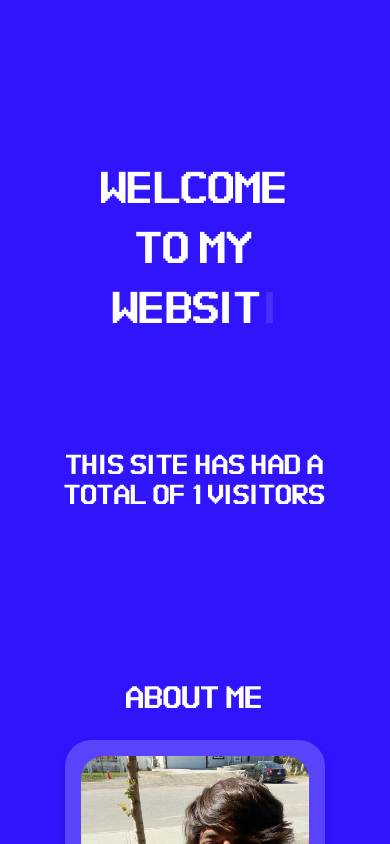
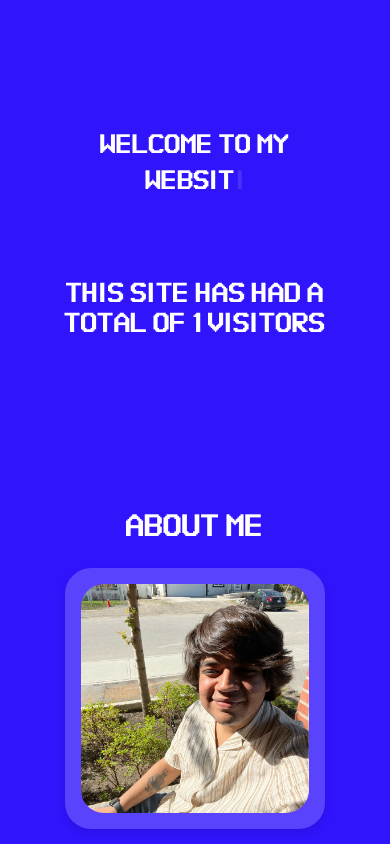
Before and after one commit to prateek-balani/personal-website, a React (Create React App) app: page / in a window 390 px wide. Shown: the top 844 px of the page. Built offline with nearby package versions, Linux system fonts and the light colour scheme.

Commit message:
more fixes

```diff
--- a/public/index.html
+++ b/public/index.html
@@ -1,20 +1,27 @@
 <!DOCTYPE html>
 <html lang="en">
+
   <head>
     <meta charset="utf-8" />
     <link rel="icon" href="./favicon.ico" />
     <meta name="viewport" content="width=device-width, initial-scale=1" />
     <meta name="theme-color" content="#000000" />
-    <meta
-      name="description"
-      content="A portfolio website by Prateek Balani"
-    />
+    <meta name="description" content="A portfolio website by Prateek Balani" />
     <link rel="apple-touch-icon" href="./favicon.ico" />
     <!--
       manifest.json provides metadata used when your web app is installed on a
       user's mobile device or desktop. See https://developers.google.com/web/fundamentals/web-app-manifest/
     -->
     <link rel="manifest" href="%PUBLIC_URL%/manifest.json" />
+    <!-- Google tag (gtag.js) -->
+    <script async src="https://www.googletagmanager.com/gtag/js?id=G-XJC60MECK3"></script>
+    <script>
+      window.dataLayer = window.dataLayer || [];
+      function gtag() { dataLayer.push(arguments); }
+      gtag('js', new Date());
+
+      gtag('config', 'G-XJC60MECK3');
+    </script>
     <!--
       Notice the use of %PUBLIC_URL% in the tags above.
       It will be replaced with the URL of the `public` folder during the build.
@@ -26,6 +33,7 @@
     -->
     <title>Prateek Balani</title>
   </head>
+
   <body>
     <noscript>You need to enable JavaScript to run this app.</noscript>
     <div id="root"></div>
@@ -40,4 +48,5 @@
       To create a production bundle, use `npm run build` or `yarn build`.
     -->
   </body>
+
 </html>
--- a/src/App.css
+++ b/src/App.css
@@ -606,6 +606,7 @@
     padding-top: 5em;
   }
 
+
   .banner-container {
     display: flex;
     flex-direction: column;
@@ -629,11 +630,12 @@
   .banner {
 
     padding: 2em;
-    font-size: 2.5rem;
+    font-size: 1.5rem;
     text-align: center;
     overflow: hidden;
     word-break: break-word;
     white-space: normal;
+
   }
   .website-vistors{
     margin: 2em 3em 2em 3em;
```
Also changed, not shown: 1 other file (tests, documents, lock files or other folders).
